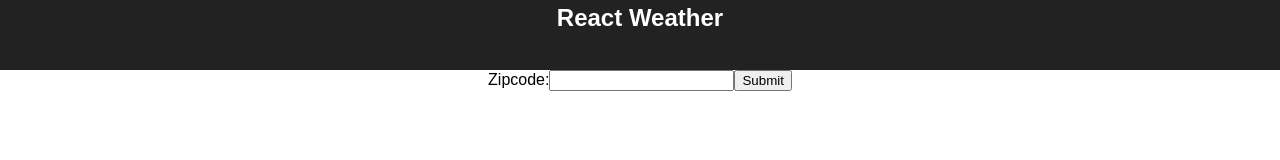
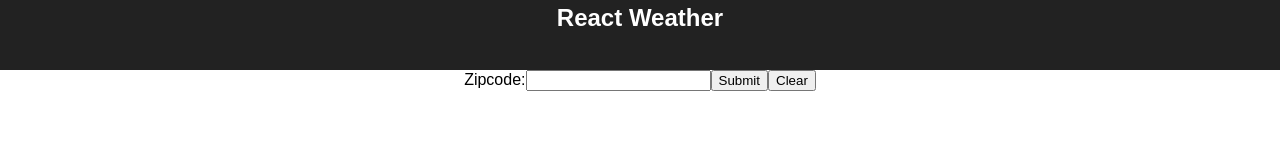
Before and after one commit to jchull/react-weather, a React (Create React App) app: page / in a window 1280 px wide. Shown: the part 120-280 px from the top of the page. Built offline with nearby package versions, Linux system fonts and the light colour scheme.

Commit message:
Added ability to clear zipcode input

```diff
--- a/src/components/station/station-search.js
+++ b/src/components/station/station-search.js
@@ -2,12 +2,13 @@ import React from "react";
 
 class StationSearch extends React.Component {
 
-  constructor(props) {
-    super(props);
+  constructor() {
+    super();
     this.state = {value: ''};
 
     this.handleChange = this.handleChange.bind(this);
     this.handleSubmit = this.handleSubmit.bind(this);
+    this.handleClear = this.handleClear.bind(this);
   }
 
   handleChange(event) {
@@ -19,6 +20,11 @@ class StationSearch extends React.Component {
     event.preventDefault();
   }
 
+  handleClear(event) {
+    this.setState({value: ""});
+    event.preventDefault();
+  }
+
 
   render() {
 
@@ -27,9 +33,13 @@ class StationSearch extends React.Component {
           <form onSubmit={this.handleSubmit}>
             <label>
               Zipcode:
-              <input type="text" value={this.state.value} onChange={this.handleChange} />
+              <input type="text"
+                     value={this.state.value}
+                     onChange={this.handleChange}/>
             </label>
-            <input type="submit" value="Submit" />
+            <input type="submit"
+                   value="Submit"/>
+            <button onClick={this.handleClear}>Clear</button>
           </form>
         </div>
     );
```
